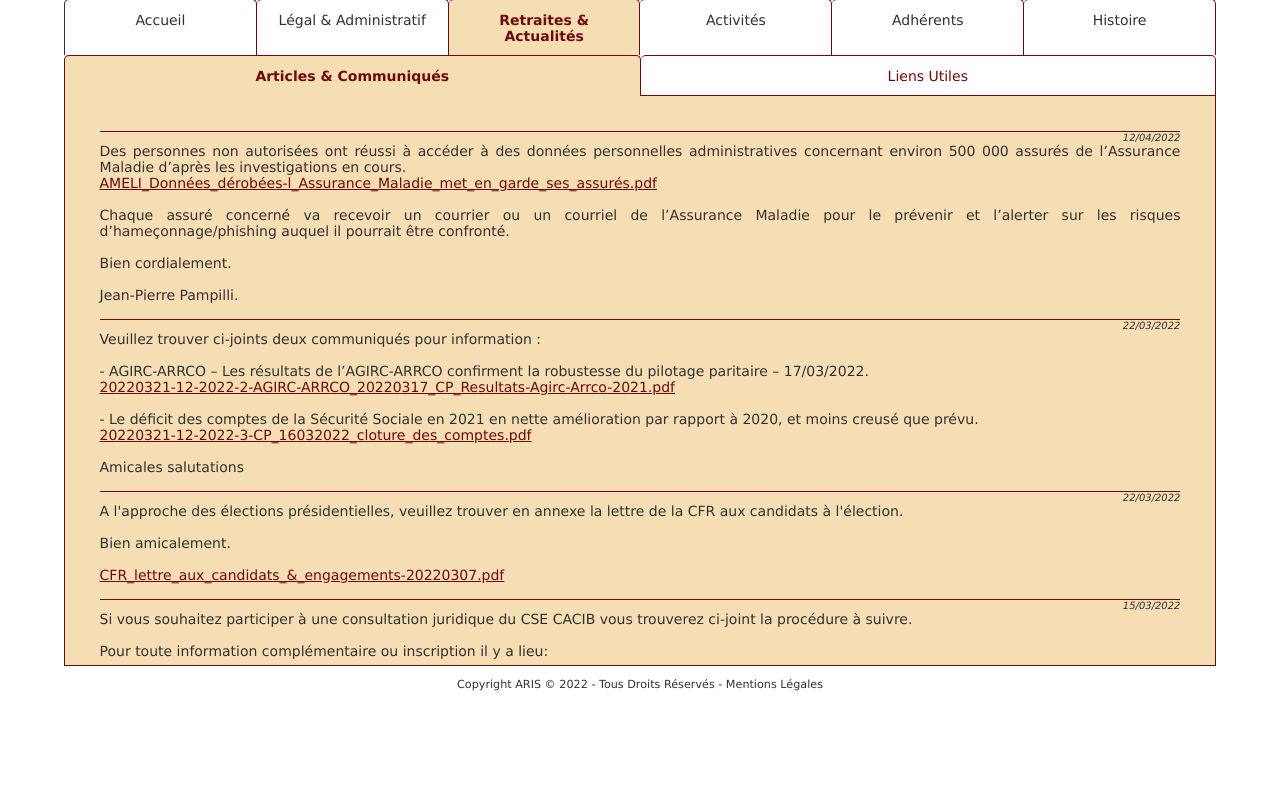
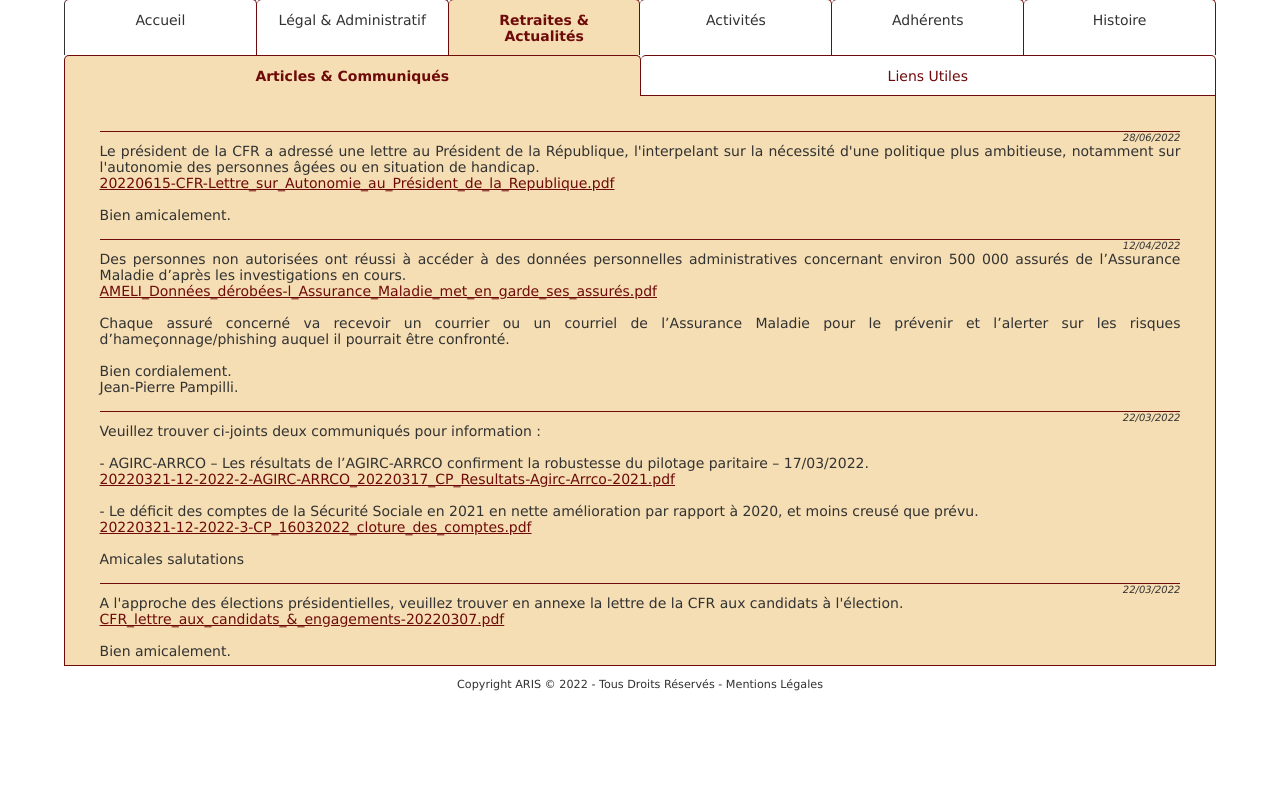
Before and after one commit to assoARIS/ArisProd, a Django app: page /retraites/ in a window 1280 px wide. Shown: the part 163-966 px from the top of the page. Run offline with Django 4.2, Linux system fonts and the light colour scheme.

Commit message:
30/06/2022 13:24

```diff
--- a/templates/articlesRetraites.html
+++ b/templates/articlesRetraites.html
@@ -27,6 +27,16 @@
 {% endblock %}
 
 {% block sxnContent %}
+    <!---->
+    <div class="divFilInfos">
+        <div class="italic10R">28/06/2022</div>
+        Le président de la CFR a adressé une lettre au Président de la République, l'interpelant sur la nécessité d'une politique plus ambitieuse, notamment sur l'autonomie des personnes âgées ou en situation de handicap.<br/>
+        <a href="../static/doc/20220615-CFR-Lettre_sur_Autonomie_au_Président_de_la_Republique.pdf" target="_blank">20220615-CFR-Lettre_sur_Autonomie_au_Président_de_la_Republique.pdf</a>
+        <br/><br/>
+        Bien amicalement.
+        <br/><br/>
+    </div>
+    <!---->
     <div class="divFilInfos">
         <div class="italic10R">12/04/2022</div>
         Des personnes non autorisées ont réussi à accéder à des données personnelles administratives concernant environ 500 000 assurés de l’Assurance Maladie d’après les investigations en cours.<br>
@@ -34,8 +44,7 @@
         <br><br/>
         Chaque assuré concerné va recevoir un courrier ou un courriel de l’Assurance Maladie pour le prévenir et l’alerter sur les risques d’hameçonnage/phishing auquel il pourrait être confronté.
         <br><br/>
-        Bien cordialement.
-        <br><br/>
+        Bien cordialement.<br>
         Jean-Pierre Pampilli.
         <br><br/>
     </div>
@@ -50,18 +59,18 @@
         - Le déficit des comptes de la Sécurité Sociale en 2021 en nette amélioration par rapport à 2020, et moins creusé que prévu.<br/>
         <a href="../static/doc/20220321-12-2022-3-CP_16032022_cloture_des_comptes.pdf" target="_blank">20220321-12-2022-3-CP_16032022_cloture_des_comptes.pdf</a>
         <br/> <br/>
-    Amicales salutations
-    <br/> <br/>
+        Amicales salutations
+        <br/> <br/>
     </div>
     <!---->
     <div class="divFilInfos">
         <div class="italic10R">22/03/2022</div>
-        A l'approche des élections présidentielles, veuillez trouver en annexe la lettre de la CFR aux candidats à l'élection.
+        A l'approche des élections présidentielles, veuillez trouver en annexe la lettre de la CFR aux candidats à l'élection.<br/>
+        <a href="../static/doc/CFR_lettre_aux_candidats_&_engagements-20220307.pdf" target="_blank">CFR_lettre_aux_candidats_&_engagements-20220307.pdf</a>
         <br/><br/>
         Bien amicalement.
         <br/><br/>
-        <a href="../static/doc/CFR_lettre_aux_candidats_&_engagements-20220307.pdf" target="_blank">CFR_lettre_aux_candidats_&_engagements-20220307.pdf</a>
-        <br/><br/>
+    </div>
     <!---->
     <div class="divFilInfos">
         <div class="italic10R">15/03/2022</div>
--- a/templates/infosUtiles.html
+++ b/templates/infosUtiles.html
@@ -137,7 +137,10 @@
     <br/><br/>
     <span class="bold">Comité Social et Economique (CSE) CA-CIB :</span><br/>
     Tél. 01.41.89.00.00<br/>
+    <!--
     Site Internet: <a href="http://www.cse.ca-cib.com" target="_blank">http://www.cse.ca-cib.com</a><br/>
+    -->
+    Site Internet: http://www.cse.ca-cib.com
     Ouverture des Guichets:<br/>
     - Montrouge, immeuble Eole/Evergreen rdc: les Lundis, Jeudis et Vendredis 13h00-15h30<br/>
     - St Quentin, immeuble Provence rdc: les mardi et jeudi 13h00-15h30<br/>
```
Also changed, not shown: 1 other file.
